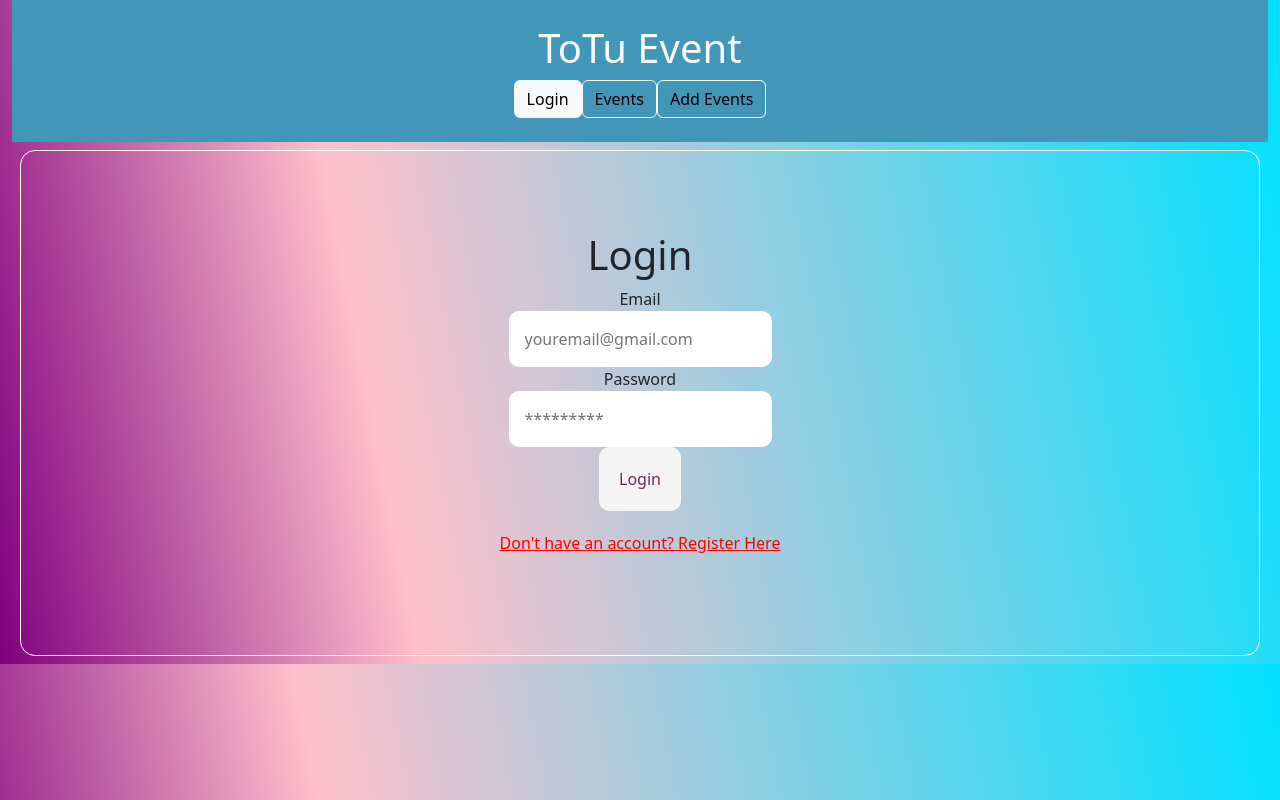
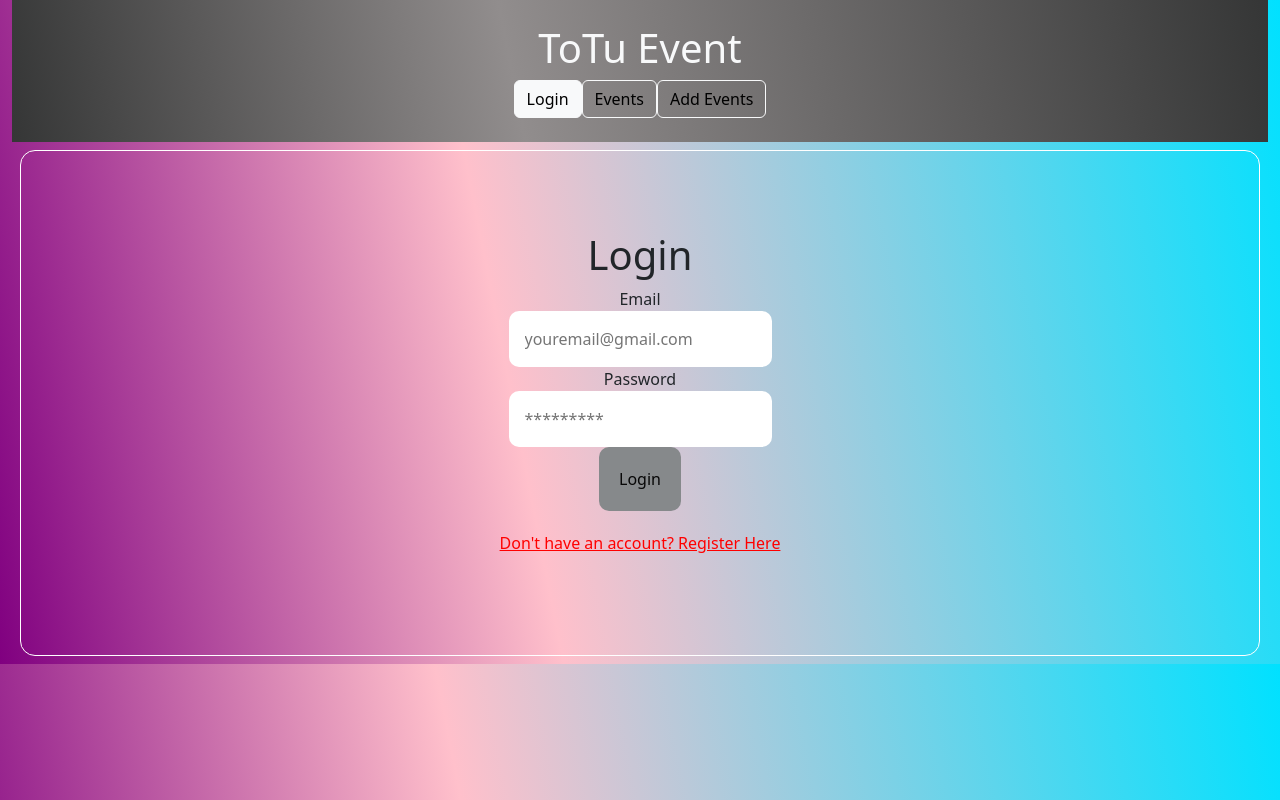
Before and after one commit to ConsolattaChepchirchir/ToTu-Event, a React (Create React App) app: page / in a window 1280 px wide. Built offline with nearby package versions, Linux system fonts and the light colour scheme; data requests are answered from the project's data file.

Commit message:
css changes

```diff
--- a/src/App.css
+++ b/src/App.css
@@ -30,11 +30,11 @@ input{
 }
 button{
   border: none;
-  background-color: whitesmoke;
+  background-color: rgb(134, 137, 139);
   padding: 20px;
   border-radius:10px;
   cursor: pointer;
-  color:rgb(104, 44, 86)
+  color:rgb(8, 8, 8)
 }
 .link-btn{
   background:none;
--- a/src/index.css
+++ b/src/index.css
@@ -4,9 +4,11 @@
 
 body{
     background-color:rgb(86, 87, 90);
-    background-image: linear-gradient(79deg,purple,pink 30%,rgb(0, 225, 255));
+    background-image: linear-gradient(79deg,purple,pink 40%,rgb(0, 225, 255));
 
 }
 #nav{
     background-color:rgb(66, 150, 184);
+    background-image: linear-gradient(79deg,rgb(53, 54, 54),rgb(145, 141, 141) 40%,rgb(53, 54, 54));
+
 }
```
